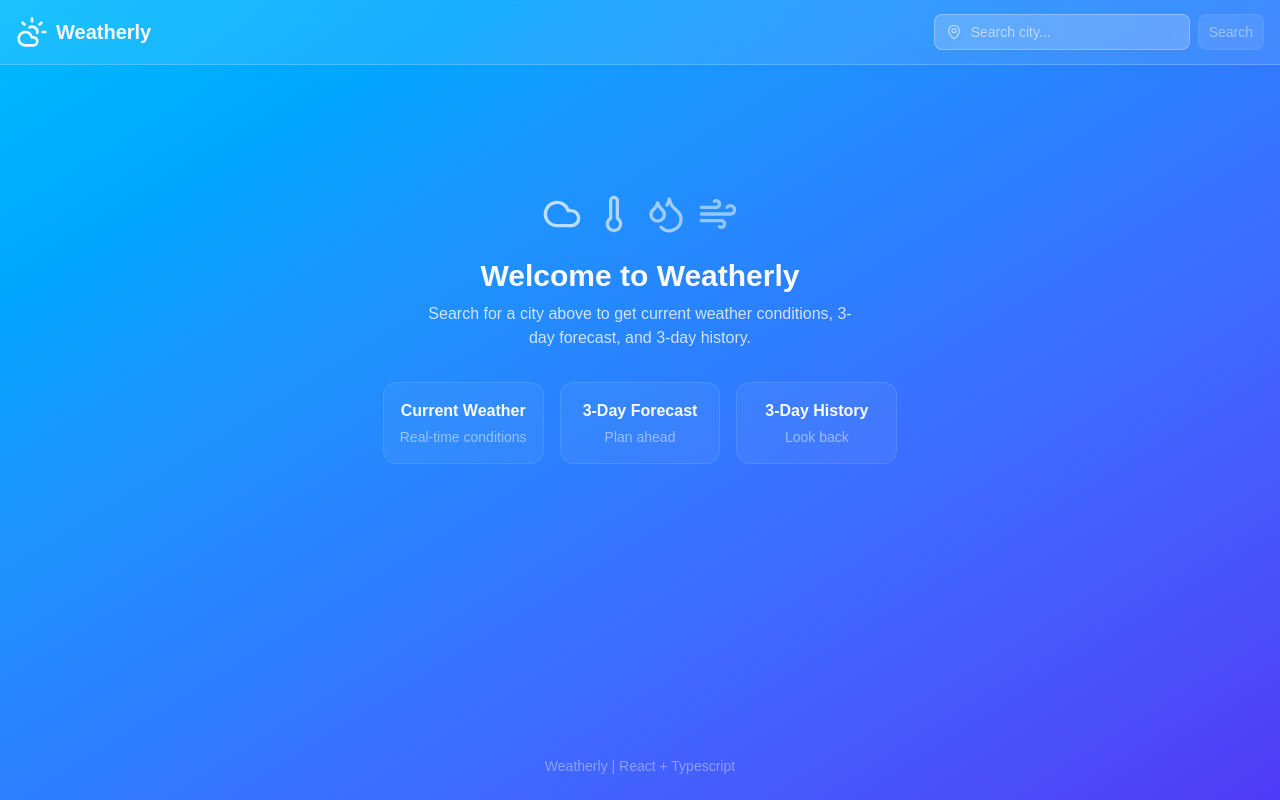
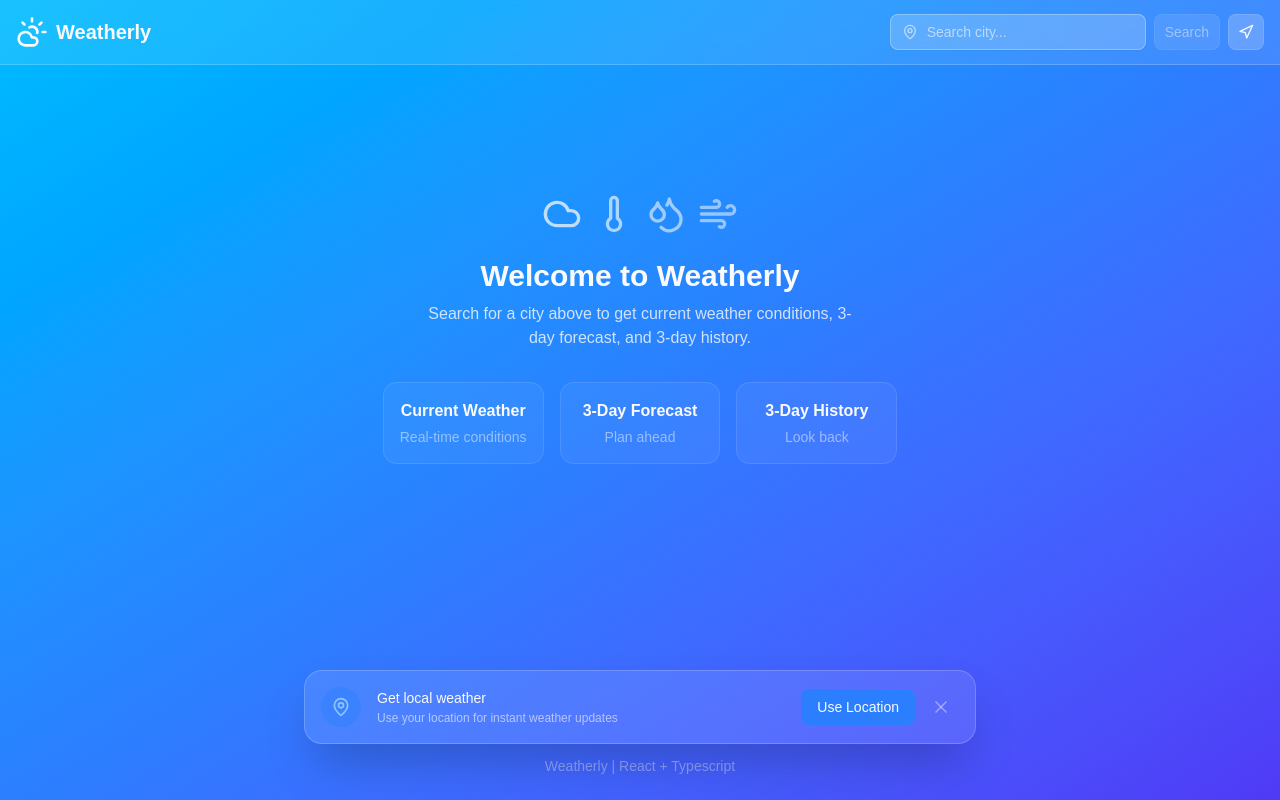
Before and after one commit to Jaybles999/tech-assessment-weather-jb, a React (Vite) app: page / in a window 1280 px wide. Built offline with nearby package versions, Linux system fonts and the light colour scheme.

Commit message:
feat: add user-controlled geolocation with consent banner

```diff
--- a/src/App.tsx
+++ b/src/App.tsx
@@ -5,8 +5,12 @@ import { DayCardGrid } from "./components/weather/day-card-grid";
 import { WelcomeScreen } from "./components/empty-states/welcome-screen";
 import { WeatherSkeleton } from "./components/empty-states/weather-skeleton";
 import { LastUpdated } from "./components/weather/last-updated";
+import { useGeolocation } from "./hooks/use-geolocation";
+import { LocationBanner } from "./components/weather/location-banner";
 
 export function App() {
+
+    const geolocation = useGeolocation();
 
     // get state from store
     const weather = useWeatherStore(state => state.weather);
@@ -18,7 +22,7 @@ export function App() {
             <div className="flex flex-col items-center justify-center min-h-[60vh] text-primary-foreground">
 
                 {/* loading state */}
-                {isLoading && <WeatherSkeleton />}
+                {isLoading || geolocation.isLocating && <WeatherSkeleton />}
 
                 {/* error state */}
                 {error && (
@@ -28,7 +32,7 @@ export function App() {
                 )}
 
                 {/* weather data */}
-                {weather && !isLoading && (
+                {weather && !isLoading && !geolocation.isLocating && (
                     <div className="w-full max-w-4xl space-y-6">
                         <CurrentWeather />
                         <DayCardGrid />
@@ -37,10 +41,13 @@ export function App() {
                 )}
 
                 {/* welcome screen */}
-                {!weather && !isLoading && !error && (
+                {!weather && !isLoading && !error && !geolocation.isLocating && (
                     <WelcomeScreen />
                 )}
             </div>
+
+            <LocationBanner geolocation={geolocation} />
+
         </MainLayout>
   );
 }
--- a/src/components/layout/header.tsx
+++ b/src/components/layout/header.tsx
@@ -1,9 +1,10 @@
 import { useState } from 'react';
-import { CloudSun, Loader2, MapPin, History } from 'lucide-react';
+import { CloudSun, Loader2, MapPin, History, Navigation } from 'lucide-react';
 
 import { Input } from '../ui/input';
 import { Button } from '../ui/button';
 import { useWeatherStore } from '@/stores/weather-store';
+import { useGeolocation } from '@/hooks/use-geolocation';
 
 export const Header = () => {
 
@@ -11,6 +12,7 @@ export const Header = () => {
     const [isSearching, setIsSearching] = useState(false);
     const [isFocused, setIsFocused] = useState(false);
 
+    const { requestLocation, isLocating } = useGeolocation();
 
     // location state
     const searchCity = useWeatherStore(state => state.searchCity);
@@ -83,6 +85,25 @@ export const Header = () => {
                         >
                             Search
                         </Button>
+
+                        {/* use location button */}
+                        {requestLocation && (
+                            <Button
+                                type="button"
+                                variant="secondary"
+                                size="icon"
+                                onClick={requestLocation}
+                                disabled={isLocating}
+                                className="bg-primary-foreground/20 hover:bg-primary-foreground/30 text-primary-foreground border-primary-foreground/30 transition-base shrink-0"
+                                title="Use my location"
+                            >
+                                {isLocating ? (
+                                    <Loader2 className="h-4 w-4 animate-spin" />
+                                ) : (
+                                    <Navigation className="h-4 w-4" />
+                                )}
+                            </Button>
+                        )}
                     </form>
 
                     {/* location dropdown for search results from the API */}
--- /dev/null
+++ b/src/components/weather/location-banner.tsx
@@ -0,0 +1,55 @@
+import { MapPin, X } from 'lucide-react';
+import type { GeolocationState } from '@/hooks/use-geolocation';
+
+interface LocationBannerProps {
+    geolocation: GeolocationState;
+}
+
+export const LocationBanner = ({ geolocation }: LocationBannerProps) => {
+    const { showBanner, isLocating, requestLocation, dismissBanner } = geolocation;
+
+    if (!showBanner) return null;
+
+    return (
+        <div className="fixed bottom-10 left-0 right-0 z-50 p-4 animate-fade-in">
+            <div className="max-w-2xl mx-auto">
+                <div className="bg-primary-foreground/10 backdrop-blur-xl border border-primary-foreground/20 rounded-2xl p-4 shadow-2xl">
+                    <div className="flex items-center gap-4">
+                        {/* icon */}
+                        <div className="shrink-0 w-10 h-10 bg-blue-500/50 rounded-full flex items-center justify-center">
+                            <MapPin className="w-5 h-5 text-blue-300" />
+                        </div>
+
+                        {/* text */}
+                        <div className="flex-1 min-w-0">
+                            <p className="text-primary-foreground font-medium text-sm">
+                                Get local weather
+                            </p>
+                            <p className="text-primary-foreground/60 text-xs mt-0.5">
+                                Use your location for instant weather updates
+                            </p>
+                        </div>
+
+                        {/* actions */}
+                        <div className="flex items-center gap-2 shrink-0">
+                            <button
+                                onClick={requestLocation}
+                                disabled={isLocating}
+                                className="px-4 py-2 bg-blue-500 hover:bg-blue-400 disabled:bg-blue-500/50 text-primary-foreground text-sm font-medium rounded-md transition-colors cursor-pointer"
+                            >
+                                {isLocating ? 'Locating...' : 'Use Location'}
+                            </button>
+                            <button
+                                onClick={dismissBanner}
+                                className="p-2 text-primary-foreground/40 hover:text-primary-foreground/80 hover:bg-primary-foreground/10 rounded-lg transition-colors cursor-pointer"
+                                aria-label="Dismiss"
+                            >
+                                <X className="w-5 h-5" />
+                            </button>
+                        </div>
+                    </div>
+                </div>
+            </div>
+        </div>
+    );
+}
--- /dev/null
+++ b/src/hooks/use-geolocation.ts
@@ -0,0 +1,94 @@
+import { useWeatherStore } from "@/stores/weather-store";
+import { useCallback, useEffect, useRef, useState } from "react";
+import type { GeoLocation } from "@/types/weather";
+
+// geolocation types
+export interface GeolocationState {
+    showBanner: boolean;
+    isLocating: boolean;
+    requestLocation: () => void;
+    dismissBanner: () => void;
+}
+
+const GEOLOCATION_TIMEOUT_MS = 8000;
+const MAXIMUM_AGE_MS = 0;
+const BANNER_DISMISSED_KEY = 'geolocation-banner-dismissed';
+
+export function useGeolocation(): GeolocationState {
+    const [showBanner, setShowBanner] = useState(false);
+    const [isLocating, setIsLocating] = useState(false);
+    const hasChecked = useRef(false);
+
+    const weather = useWeatherStore((state) => state.weather);
+    const selectLocation = useWeatherStore((state) => state.selectLocation);
+
+    // on mount, check if banner should be shown
+    useEffect(() => {
+        if (hasChecked.current) return;
+        hasChecked.current = true;
+
+        if (weather !== null) return;
+        if (!navigator.geolocation) return;
+        if (localStorage.getItem(BANNER_DISMISSED_KEY) === 'true') return;
+
+        setShowBanner(true);
+    }, [weather]);
+
+    // hide the banner when the weather loads
+    useEffect(() => {
+        if (weather !== null) {
+            setShowBanner(false);
+        }
+    }, [weather]);
+
+    // request location from the user
+    const requestLocation = useCallback(async () => {
+        setIsLocating(true);
+        setShowBanner(false);
+
+        try {
+            const position = await getCurrentPosition();
+
+            const location: GeoLocation = {
+                id: 0,
+                name: 'Current Location',
+                country: '',
+                latitude: position.coords.latitude,
+                longitude: position.coords.longitude,
+            };
+
+            await selectLocation(location);
+        } catch {
+            localStorage.setItem(BANNER_DISMISSED_KEY, 'true');
+        } finally {
+            setIsLocating(false);
+        }
+    }, [selectLocation]);
+
+    const dismissBanner = useCallback(() => {
+        setShowBanner(false);
+        localStorage.setItem(BANNER_DISMISSED_KEY, 'true');
+    }, []);
+
+    return {
+        showBanner,
+        isLocating,
+        requestLocation,
+        dismissBanner,
+    };
+}
+
+// function to get the current position
+function getCurrentPosition(): Promise<GeolocationPosition> {
+    return new Promise((resolve, reject) => {
+        navigator.geolocation.getCurrentPosition(
+            resolve,
+            reject,
+            {
+                enableHighAccuracy: false, // high accuracy is not needed for city-level
+                timeout: GEOLOCATION_TIMEOUT_MS,
+                maximumAge: MAXIMUM_AGE_MS,
+            }
+        );
+    });
+}
--- a/src/stores/weather-store.ts
+++ b/src/stores/weather-store.ts
@@ -79,10 +79,15 @@ export const useWeatherStore = create<WeatherStore>()(
                 set({ isLoading: true, error: null, locations: [] });
 
                 try {
+                    // remove the trailing comma if no country is present
+                    const locationName = location.country
+                        ? `${location.name}, ${location.country}`
+                        : location.name;
+
                     const weather = await getWeather(
                         location.latitude,
                         location.longitude,
-                        `${location.name}, ${location.country}`
+                        locationName
                     );
                     // update the weather and persisted state
                     set({
```
